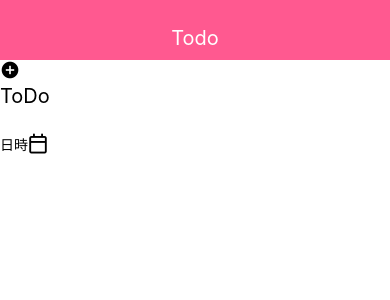
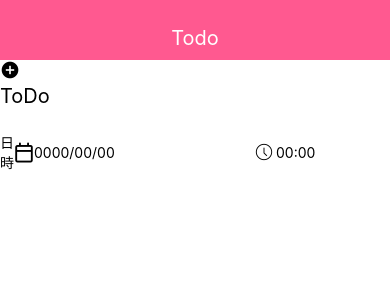
Before and after one commit to irisAsh/learnreactlibrary, a React Native app: screen / in a window 390 px wide. Shown: the top 300 px of the page. Built offline with nearby package versions, Linux system fonts and the light colour scheme.

Commit message:
Upgrade TodoForm layout

```diff
--- a/src/containers/TodoForm.js
+++ b/src/containers/TodoForm.js
@@ -11,6 +11,7 @@ import {
   View,
 } from 'react-native';
 import Octions from 'react-native-vector-icons/Octicons';
+import EvilIcons from 'react-native-vector-icons/EvilIcons';
 import * as todoFormActionCreators from '../actions/todoForm';
 import * as todoModalActionCreators from '../actions/todoModal';
 import TodoFormBar from './TodoFormBar';
@@ -55,7 +56,15 @@ const TodoForm = ({
       <TouchableWithoutFeedback onPress={() => openModal()}>
         <Octions name="calendar" size={20} />
       </TouchableWithoutFeedback>
-      <Text>{DateUtil.convertToSlashFormat(todoDate)}</Text>
+      <TextInput
+        editable={false}
+        placeholder="0000/00/00"
+        value={DateUtil.convertToSlashFormat(todoDate)}
+      />
+      <TouchableWithoutFeedback>
+        <EvilIcons name="clock" size={24} />
+      </TouchableWithoutFeedback>
+      <TextInput editable={false} placeholder="00:00" />
     </View>
   </ScrollView>
 );
```
